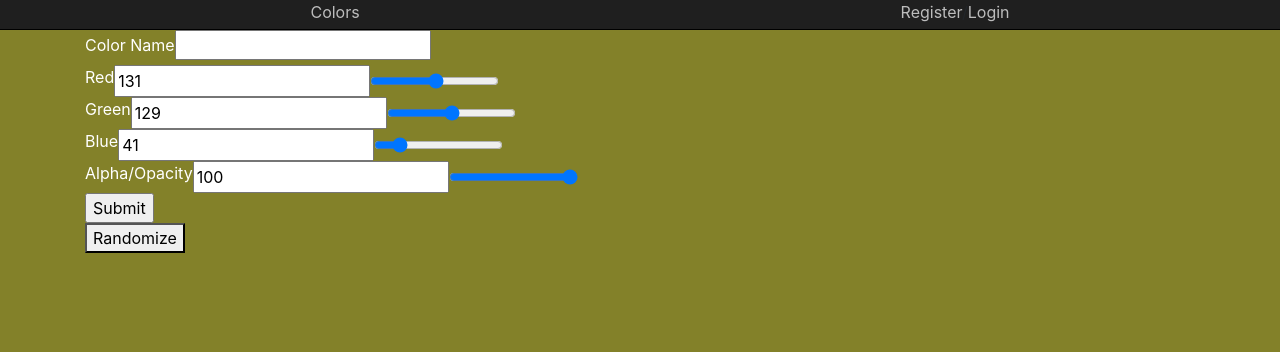
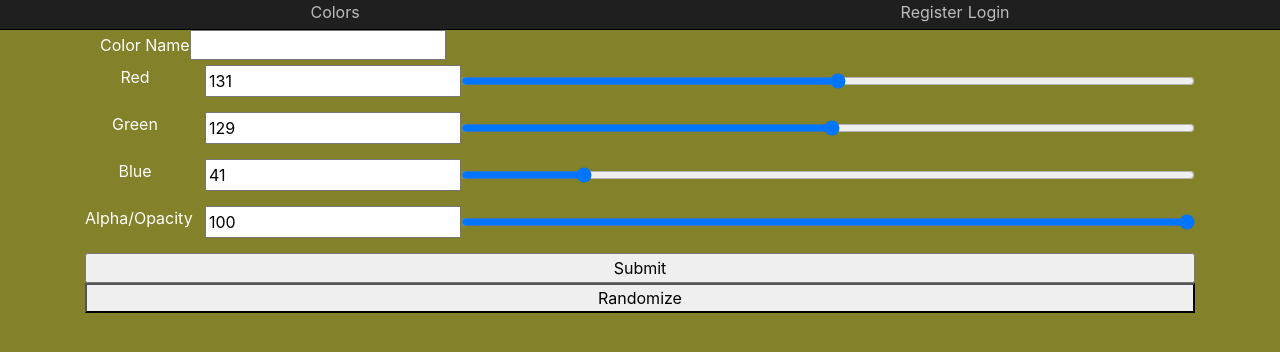
Before and after one commit to dvontrec/Color-Creator, a React app in the folder client/: page /new/color in a window 1280 px wide. Shown: the top 352 px of the page. Built offline with nearby package versions, Linux system fonts and the light colour scheme.

Commit message:
Update color create style

```diff
--- a/client/src/components/Colors/CreateColor.js
+++ b/client/src/components/Colors/CreateColor.js
@@ -1,6 +1,8 @@
 import React, { Component } from 'react';
 import { connect } from 'react-redux';
 import { createColor } from '../../actions';
+
+import style from '../../style.css';
 
 class CreateColor extends Component {
   constructor() {
@@ -99,7 +101,7 @@ class CreateColor extends Component {
       >
         <div className="container">
           <form action="" onSubmit={this.submitColorForm}>
-            <div>
+            <div className="col-sm-12">
               <label htmlFor="colorName">Color Name</label>
               <input
                 type="text"
@@ -109,8 +111,8 @@ class CreateColor extends Component {
                 required
               />
             </div>
-            <div className="color-group">
-              <div className="input-group">
+            <div className={style.colorGroup}>
+              <div className={style.inputGroup}>
                 <label>Red </label>
                 <input
                   type="number"
@@ -128,7 +130,7 @@ class CreateColor extends Component {
                 />
               </div>
 
-              <div className="input-group">
+              <div className={style.inputGroup}>
                 <label>Green </label>
                 <input
                   type="number"
@@ -145,7 +147,7 @@ class CreateColor extends Component {
                   name="g"
                 />
               </div>
-              <div className="input-group">
+              <div className={style.inputGroup}>
                 <label>Blue </label>
                 <input
                   type="number"
@@ -162,7 +164,7 @@ class CreateColor extends Component {
                   name="b"
                 />
               </div>
-              <div className="input-group">
+              <div className={style.inputGroup}>
                 <label>Alpha/Opacity </label>
                 <input
                   type="number"
@@ -180,9 +182,12 @@ class CreateColor extends Component {
                 />
               </div>
               <input type="submit" />
+              <button onClick={this.randomizeColor} type="button">
+                Randomize
+              </button>
             </div>
           </form>
-          <button onClick={this.randomizeColor}>Randomize</button>
+          {/* <button onClick={this.randomizeColor}>Randomize</button> */}
         </div>
       </div>
     );
--- a/client/src/style.css
+++ b/client/src/style.css
@@ -5,6 +5,39 @@ body {
 
 a {
   color: black;
+}
+.colorGroup {
+  display: flex;
+  flex-direction: column;
+  padding-bottom: auto;
+}
+
+.colorGroup label {
+  width: 100px;
+}
+
+.inputGroup {
+  display: flex;
+  flex-direction: row;
+  padding-bottom: 15px;
+}
+
+.inputGroup label {
+  margin-right: 20px;
+  text-align: center;
+}
+
+.inputGroup input[type='text'] {
+  text-align: center;
+  width: 45px;
+  margin-right: 20px;
+  border: 2px solid #000;
+  border-radius: 0.3em;
+  padding: 3px;
+}
+
+.inputGroup input[type='range'] {
+  flex-grow: 1;
 }
 
 .nav {
```
